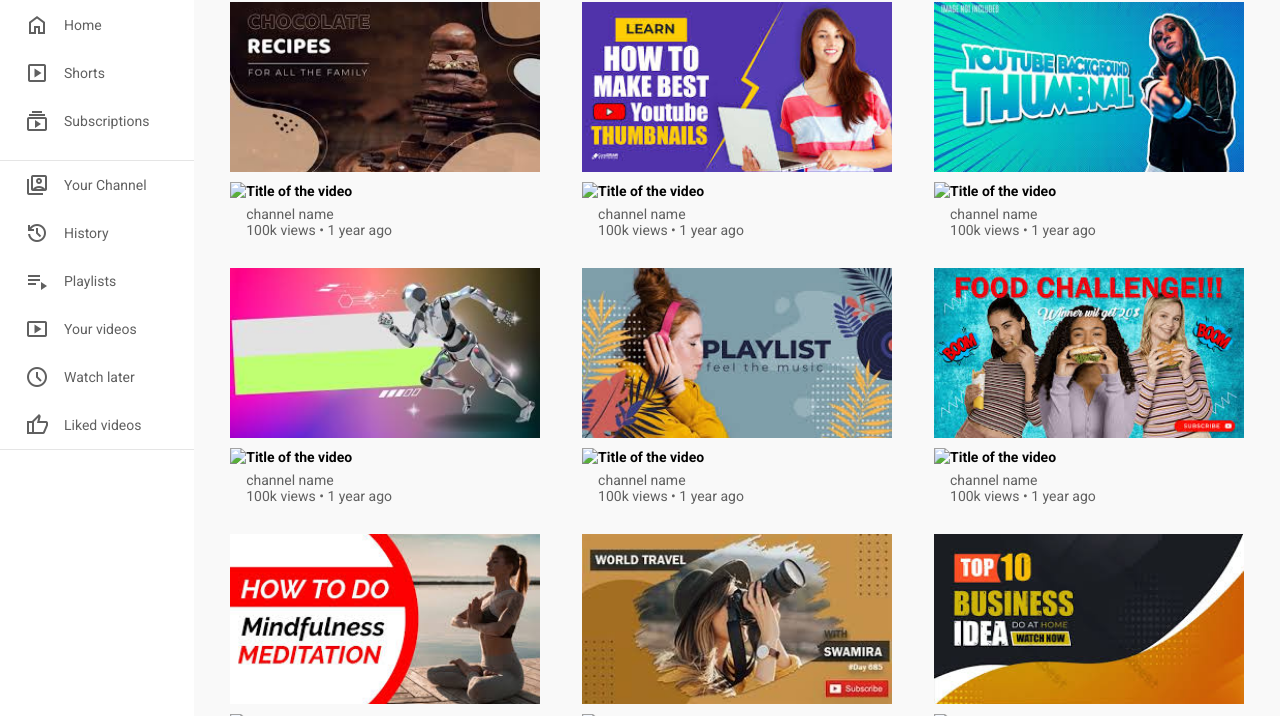
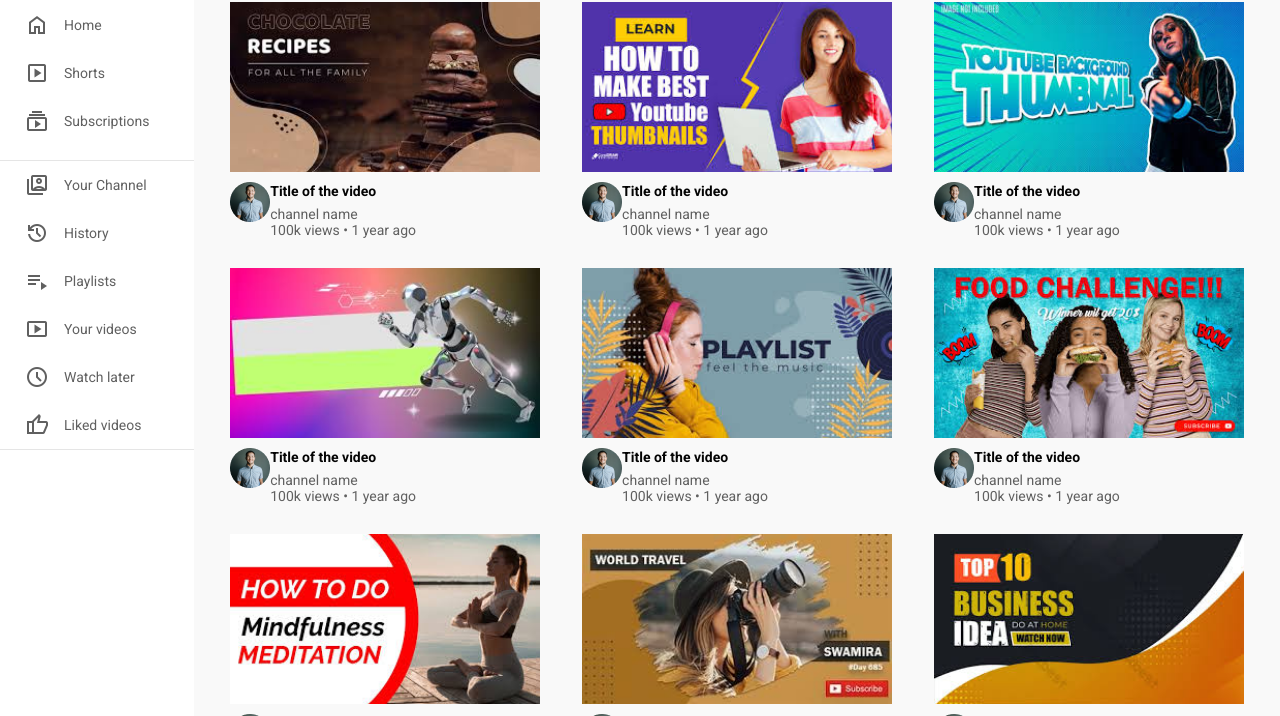
Before and after one commit to selmaav02/youtube_responsive, a plain HTML site: page index.html in a window 1280 px wide. Shown: the part 84-800 px from the top of the page. Drawn offline with nearby package versions, Linux system fonts and the light colour scheme; the site is published under a folder, as on GitHub Pages, so addresses that start at the root find nothing.

Commit message:
index changed

```diff
--- a/index.html
+++ b/index.html
@@ -91,7 +91,7 @@
                     </div>
                     <div class="video-details">
                         <div class="authour">
-                            <img src="/assets/avatar.png" />
+                            <img src="./assets/avatar.png" />
                         </div>
                         <div class="title">
                             <h3>Title of the video</h3>
@@ -108,7 +108,7 @@
                     </div>
                     <div class="video-details">
                         <div class="authour">
-                            <img src="/assets/avatar.png" />
+                            <img src="./assets/avatar.png" />
                         </div>
                         <div class="title">
                             <h3>Title of the video</h3>
@@ -124,7 +124,7 @@
                     </div>
                     <div class="video-details">
                         <div class="authour">
-                            <img src="/assets/avatar.png" />
+                            <img src="./assets/avatar.png" />
                         </div>
                         <div class="title">
                             <h3>Title of the video</h3>
@@ -140,7 +140,7 @@
                     </div>
                     <div class="video-details">
                         <div class="authour">
-                            <img src="/assets/avatar.png" />
+                            <img src="./assets/avatar.png" />
                         </div>
                         <div class="title">
                             <h3>Title of the video</h3>
@@ -156,7 +156,7 @@
                     </div>
                     <div class="video-details">
                         <div class="authour">
-                            <img src="/assets/avatar.png" />
+                            <img src="./assets/avatar.png" />
                         </div>
                         <div class="title">
                             <h3>Title of the video</h3>
@@ -172,7 +172,7 @@
                     </div>
                     <div class="video-details">
                         <div class="authour">
-                            <img src="/assets/avatar.png" />
+                            <img src="./assets/avatar.png" />
                         </div>
                         <div class="title">
                             <h3>Title of the video</h3>
@@ -188,7 +188,7 @@
                     </div>
                     <div class="video-details">
                         <div class="authour">
-                            <img src="/assets/avatar.png" />
+                            <img src="./assets/avatar.png" />
                         </div>
                         <div class="title">
                             <h3>Title of the video</h3>
@@ -204,7 +204,7 @@
                     </div>
                     <div class="video-details">
                         <div class="authour">
-                            <img src="/assets/avatar.png" />
+                            <img src="./assets/avatar.png" />
                         </div>
                         <div class="title">
                             <h3>Title of the video</h3>
@@ -220,7 +220,7 @@
                     </div>
                     <div class="video-details">
                         <div class="authour">
-                            <img src="/assets/avatar.png" />
+                            <img src="./assets/avatar.png" />
                         </div>
                         <div class="title">
                             <h3>Title of the video</h3>
```
